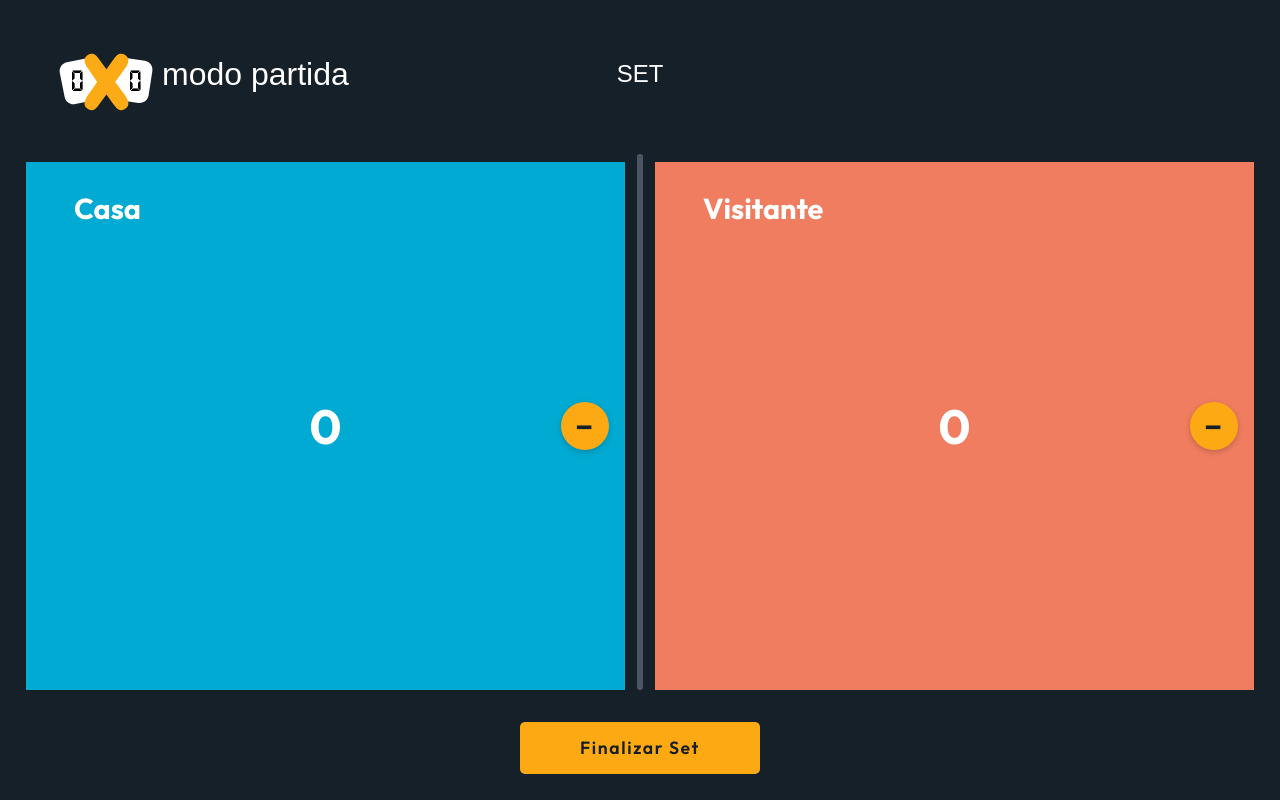
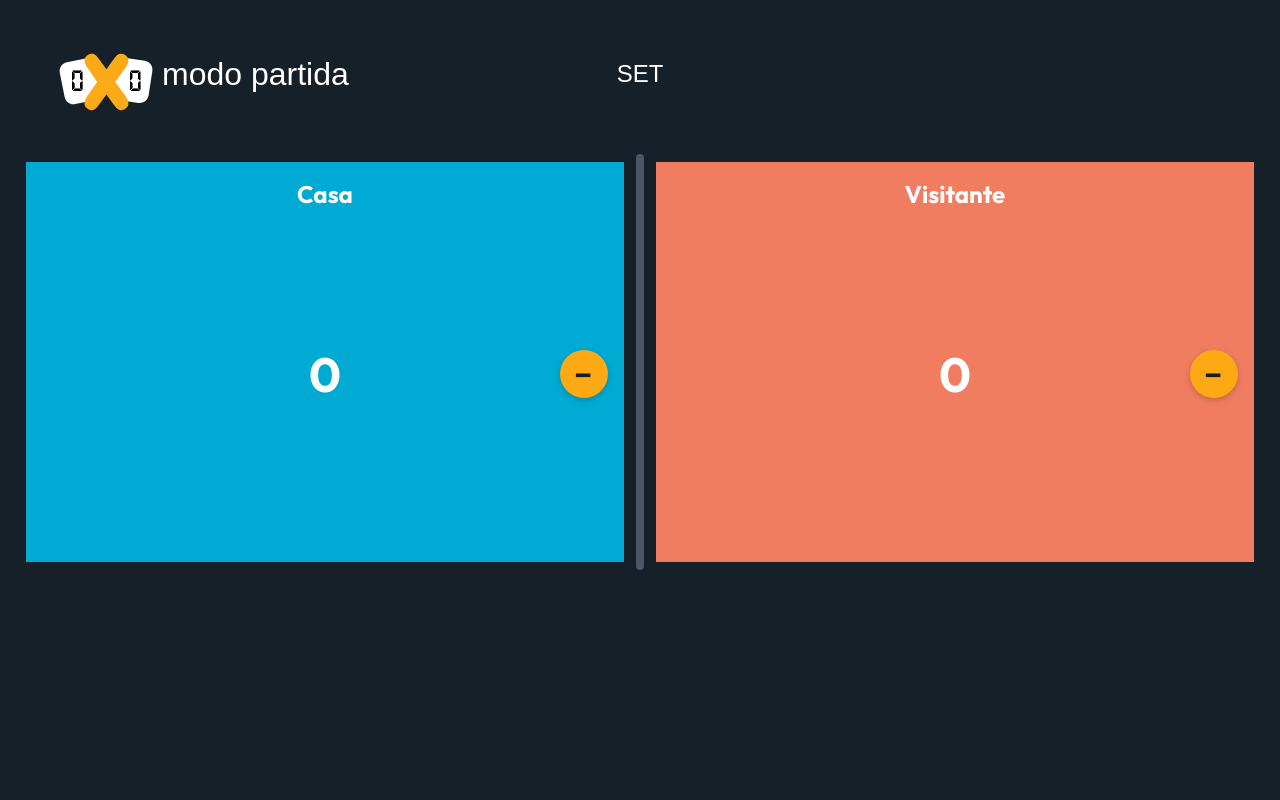
Before and after one commit to noemibnunes/placarizando-front, a React (Vite) app: page /placar-partida in a window 1280 px wide. Built offline with nearby package versions, Linux system fonts and the light colour scheme; a web font is replaced by a local one.

Commit message:
ajuste para finalizar e salvar a partida automaticamente

```diff
--- a/src/components/PlacarTime.jsx
+++ b/src/components/PlacarTime.jsx
@@ -1,7 +1,13 @@
 import React from 'react';
 import { useLocation } from 'react-router-dom';
 
-export default function PlacarTime({ team, teamCount, handleClick, decreaseCount, sets }) {
+export default function PlacarTime({
+  team,
+  teamCount,
+  handleClick,
+  decreaseCount,
+  sets,
+}) {
   const { state } = useLocation();
 
   const infoTime = state ? state[team] : {};
@@ -30,9 +36,8 @@ export default function PlacarTime({ team, teamCount, handleClick, decreaseCount
           style={{ backgroundColor: corTime }}
           onClick={handleClick}
         >
-          <div className='nome-time'>
           <h2>{nomeTime}</h2>
-          </div>
+          <div className="linha-contador">
             <button
               onClick={(e) => {
                 e.stopPropagation();
@@ -46,5 +51,6 @@ export default function PlacarTime({ team, teamCount, handleClick, decreaseCount
           </div>
         </div>
       </div>
+    </div>
   );
 }
--- a/src/pages/partidas.jsx
+++ b/src/pages/partidas.jsx
@@ -1,51 +1,59 @@
-import React, { useEffect, useState } from "react";
-import "../styles/time-jogador-style/jogador-style.css";
-import "../styles/default-style.css";
-import Header from "../components/Header";
-import { useNavigate } from "react-router-dom";
+import React, { useEffect, useState } from 'react';
+import '../styles/time-jogador-style/jogador-style.css';
+import '../styles/default-style.css';
+import Header from '../components/Header';
+import { useNavigate } from 'react-router-dom';
 
 export default function Partidas() {
   const navigate = useNavigate();
   const [times, setTimes] = useState([]);
 
   useEffect(() => {
-      buscarTimes();
-    }, []);
+    buscarTimes();
+  }, []);
 
   // BUSCAR TIMES ==================================================
   const buscarTimes = async () => {
     try {
-      const response = await fetch("http://localhost:8080/time", {
-        credentials: "include",
+      const response = await fetch('http://localhost:8080/time', {
+        credentials: 'include',
       });
 
-      if (!response.ok) throw new Error("Erro ao buscar times.");
+      if (!response.ok) throw new Error('Erro ao buscar times.');
 
       const data = await response.json();
       setTimes(data);
     } catch (error) {
-      console.error("Erro ao buscar times:", error.message);
+      console.error('Erro ao buscar times:', error.message);
     }
   };
 
   const handlePartida = () => {
     if (times.length < 2) {
-      console.error("Não há times suficientes para iniciar a partida.");
+      console.error('Não há times suficientes para iniciar a partida.');
       return;
     }
 
     const infoTimes = {
-      left: { nome: times[0].nomeTime, cor: times[0].corReferencia },
-      right: { nome: times[1].nomeTime, cor: times[1].corReferencia },
+      left: {
+        idTime: times[0].idTime,
+        nome: times[0].nomeTime,
+        cor: times[0].corReferencia,
+      },
+      right: {
+        idTime: times[1].idTime,
+        nome: times[1].nomeTime,
+        cor: times[1].corReferencia,
+      },
     };
 
+    console.log('infoTimes:', infoTimes);
     navigate('/placar-partida', { state: infoTimes });
-
   };
 
   return (
     <main className="criar-jogador">
-      <Header title={"partidas"} />
+      <Header title={'partidas'} />
 
       <div className="footer">
         <div className="btn-iniciar-partida">
--- a/src/pages/placar-partida.jsx
+++ b/src/pages/placar-partida.jsx
@@ -1,9 +1,9 @@
-import React, { useState } from "react";
-import PlacarTime from "../components/PlacarTime";
-import "../styles/placar-partida-style/placar-partida-style.css";
-import logoPlacar from "../assets/placar.svg";
-import { useLocation } from "react-router-dom";
-import ModalFeedback from "../components/ModalFeedback";
+import React, { useEffect, useState } from 'react';
+import PlacarTime from '../components/PlacarTime';
+import '../styles/placar-partida-style/placar-partida-style.css';
+import logoPlacar from '../assets/placar.svg';
+import { useLocation } from 'react-router-dom';
+import ModalFeedback from '../components/ModalFeedback';
 
 export default function PlacarPartida() {
   const { state } = useLocation();
@@ -11,15 +11,58 @@ export default function PlacarPartida() {
   const [rightTeamCount, setRightTeamCount] = useState(0);
   const [sets, setSets] = useState([]);
   const [isOpen, setIsOpen] = useState(false);
-  const [status, setStatus] = useState("");
-  const [mensagem, setMensagem] = useState("");
+  const [status, setStatus] = useState('');
+  const [mensagem, setMensagem] = useState('');
+  const [timeVencedor, setTimeVencedor] = useState([]);
+
+  useEffect(() => {
+    let vencedor = null;
+
+    if (
+      (leftTeamCount === 25 && leftTeamCount - rightTeamCount >= 2) ||
+      (leftTeamCount >= 24 &&
+        rightTeamCount >= 24 &&
+        leftTeamCount - rightTeamCount === 2)
+    ) {
+      vencedor = 'timeLeft';
+    }
+
+    if (
+      (rightTeamCount === 25 && rightTeamCount - leftTeamCount >= 2) ||
+      (rightTeamCount >= 24 &&
+        leftTeamCount >= 24 &&
+        rightTeamCount - leftTeamCount === 2)
+    ) {
+      vencedor = 'timeRight';
+    }
+
+    if (vencedor) {
+      setTimeVencedor((prev) => [...prev, vencedor]);
+    }
+  }, [leftTeamCount, rightTeamCount]);
+
+  useEffect(() => {
+    if (timeVencedor.length > sets.length) {
+      finalizarSet();
+    }
+  }, [timeVencedor]);
+
+  useEffect(() => {
+    const temVencedor = timeVencedor.some(
+      (item, index) => timeVencedor.indexOf(item) !== index,
+    );
+
+    if ((sets.length === 2 && temVencedor) || sets.length === 3) {
+      finalizarPartida();
+    }
+  }, [sets]);
 
   const finalizarSet = () => {
     const novoSet = {
       numero: sets.length + 1,
       leftScore: leftTeamCount,
       rightScore: rightTeamCount,
-      vencedor: leftTeamCount > rightTeamCount ? "left" : "right",
+      vencedor: leftTeamCount > rightTeamCount ? 'left' : 'right',
     };
 
     setSets([...sets, novoSet]);
@@ -56,7 +99,7 @@ export default function PlacarPartida() {
 
   const finalizarPartida = async () => {
     if (!ambosTimesPresentes) {
-      alert("Times não informados!");
+      alert('Times não informados!');
       return;
     }
 
@@ -78,34 +121,32 @@ export default function PlacarPartida() {
       setIsOpen(true);
 
       const response = await fetch(
-        `http://localhost:8080/partida/criarPartida?timeA=${encodeURIComponent(
-          infoLeft.nome
-        )}&timeB=${encodeURIComponent(infoRight.nome)}`,
+        `http://localhost:8080/partida/criarPartida/${infoLeft.idTime}/${infoRight.idTime}`,
         {
-          method: "POST",
+          method: 'POST',
           headers: {
-            "Content-Type": "application/json",
+            'Content-Type': 'application/json',
           },
           body: JSON.stringify(partidaParaEnviar),
-          credentials: "include",
-        }
+          credentials: 'include',
+        },
       );
 
       if (!response.ok) {
-        setStatus("erro");
-        setMensagem("Erro ao finalizar partida.");
+        setStatus('erro');
+        setMensagem('Erro ao finalizar partida.');
         const errorData = await response.json();
-        throw new Error(errorData.message || "Erro ao finalizar partida.");
+        throw new Error(errorData.message || 'Erro ao finalizar partida.');
       }
 
-      setMensagem("Partida finalizada com sucesso!");
-      setStatus("sucesso");
+      setMensagem('Partida finalizada com sucesso!');
+      setStatus('sucesso');
       setTimeout(() => {
         setIsOpen(false);
       }, 2000);
     } catch (error) {
-      setStatus("erro");
-      setMensagem(error.message || "Erro desconhecido.");
+      setStatus('erro');
+      setMensagem(error.message || 'Erro desconhecido.');
       setIsOpen(true);
       setTimeout(() => {
         setIsOpen(false);
@@ -144,13 +185,6 @@ export default function PlacarPartida() {
         />
       </div>
 
-      <button onClick={finalizarSet}>Finalizar Set</button>
-      {ambosTimesPresentes && (
-        <button className="botao-finalizar" onClick={finalizarPartida}>
-          Finalizar Partida
-        </button>
-      )}
-
       <ModalFeedback isOpen={isOpen} estado={status} mensagem={mensagem} />
     </main>
   );
--- a/src/styles/placar-partida-style/placar-partida-style.css
+++ b/src/styles/placar-partida-style/placar-partida-style.css
@@ -57,7 +57,8 @@
 }
 
 .divisao {
-  width: 6px;
+  width: 1vh;
+  height: 52vh;
   background-color: #4b5563;
   border-radius: 10px;
 }
@@ -101,15 +102,16 @@
 }
 
 .contar-pontos {
-  flex-grow: 1;
-  display: flex;
+  display: grid;
+  grid-template-rows: auto 1fr;
+  height: 50vh;
   justify-content: center;
-  flex-direction: column;
   align-items: center;
   font-weight: bold;
   font-size: 2vh;
   position: relative;
   cursor: pointer;
+  text-align: center;
   color: white;
 }
 
@@ -118,16 +120,10 @@
   font-family: "Outfit", sans-serif;
 }
 
-.nome-time {
-  position: absolute;
-  top: 2rem;
-  left: 1rem;
-}
-
 .contar-pontos h2 {
   align-self: flex-start;
-  font-size: 1.8rem;
-  padding: 0 2rem;
+  font-size: 3vh;
+  transform: translateY(20px);
 }
 
 .botao-flutuante {
@@ -217,18 +213,19 @@
 
   .contar-pontos {
     font-size: 2.5rem;
+    height: 30vh;
   }
 
   .contar-pontos span {
     font-size: 2.5rem;
   }
 
-  .botao-flutuante {
+  /* .botao-flutuante {
     width: 5vh;
     height: 5vh;
     font-size: 1.5rem;
     left: 8px;
-  }
+  } */
 }
 
 @media (max-width: 480px) {
```
Lines whose indentation alone changed are shown as unchanged.
